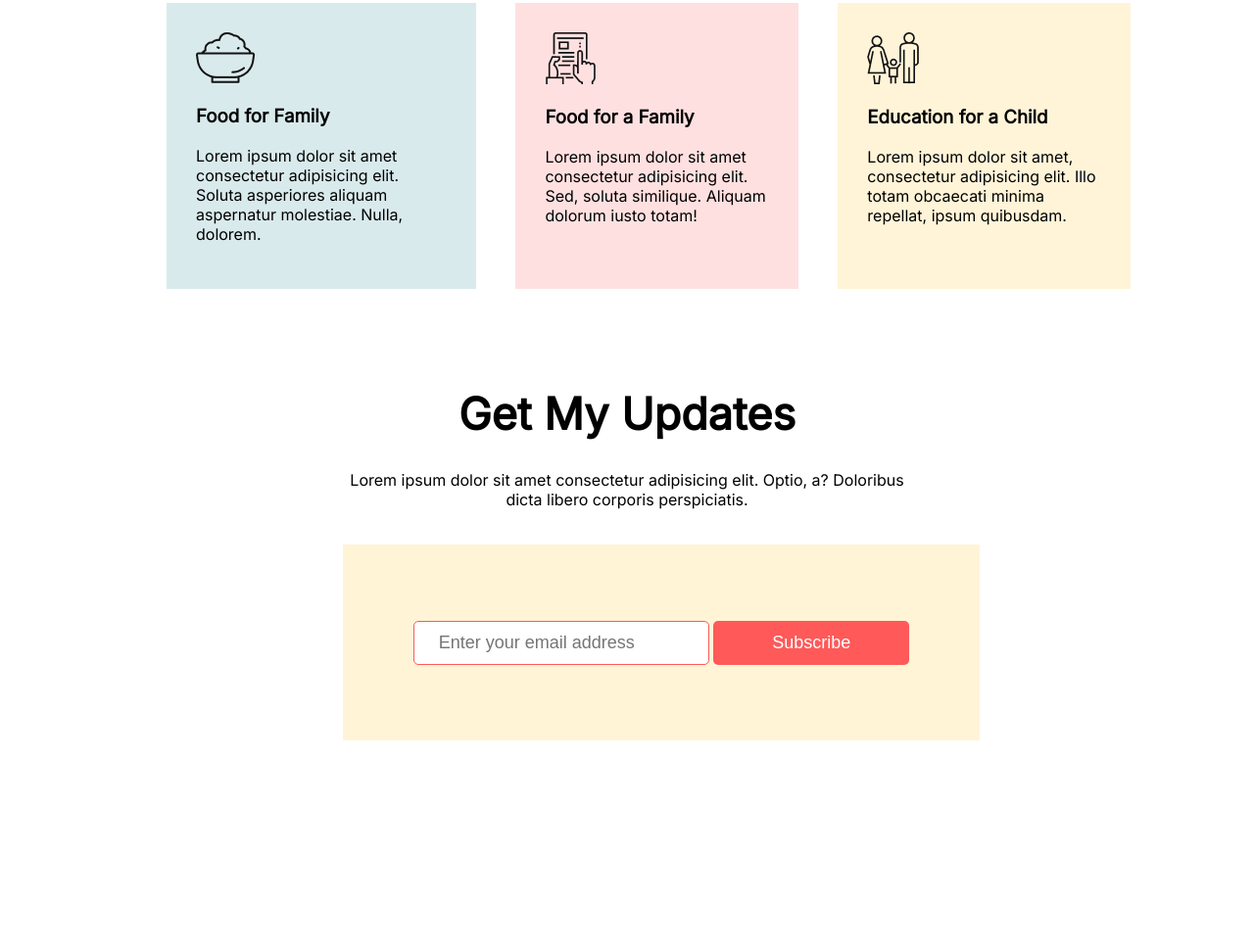
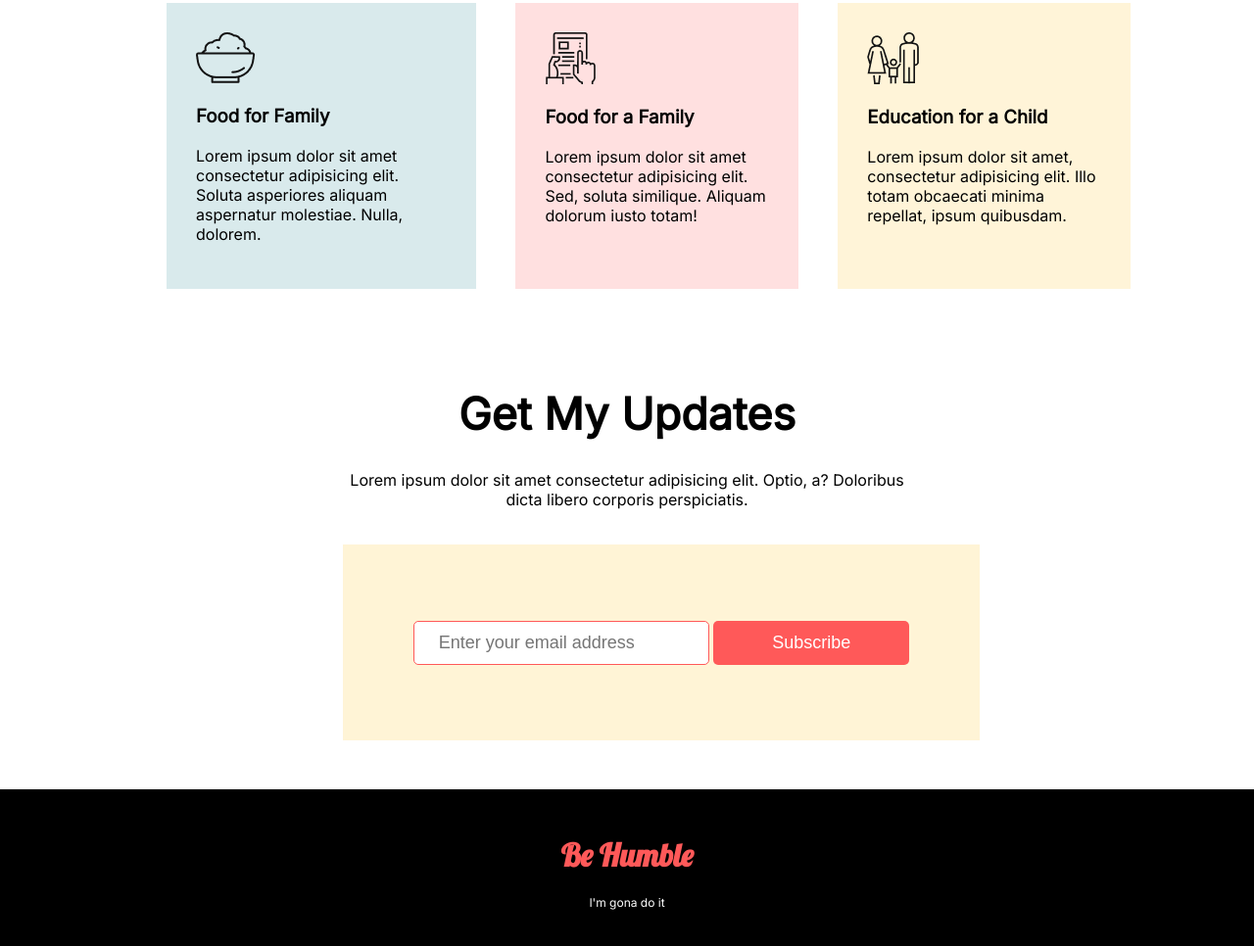
Before and after one commit to JewelHFahim/donation-for-flood, a plain HTML site: page index.html in a window 1280 px wide. Shown: the part 1425-2391 px from the top of the page at 98% size. Before the commit the page ends 2231 px from the top, so only its background shows below. Drawn offline with Linux system fonts and the light colour scheme.

Commit message:
footer added

```diff
--- a/index.html
+++ b/index.html
@@ -10,6 +10,11 @@
     <link rel="preconnect" href="https://fonts.googleapis.com">
 <link rel="preconnect" href="https://fonts.gstatic.com" crossorigin>
 <link href="https://fonts.googleapis.com/css2?family=Inter&display=swap" rel="stylesheet">
+
+
+<link rel="preconnect" href="https://fonts.googleapis.com">
+<link rel="preconnect" href="https://fonts.gstatic.com" crossorigin>
+<link href="https://fonts.googleapis.com/css2?family=Lobster&display=swap" rel="stylesheet">
 
 
 </head>
@@ -124,6 +129,12 @@
             </div>
           </div>
 
+</body>
 
-</body>
+  <footer>
+    <h1>Be Humble</h1>
+    <p>I'm gona do it</p>
+  </footer>
+
+
 </html>
--- a/style.css
+++ b/style.css
@@ -172,3 +172,20 @@ body{
 	font-size: 18px;
 	color: white;
 }
+
+
+footer{
+    text-align: center;
+    background-color: black;
+    color: #FF5959;
+    padding: 25px 0px 25px 0px;
+}
+
+footer h1{
+    font-family: 'Lobster', cursive;
+}
+
+footer p{
+    color: white;
+    font-size: 12px;
+}
```
